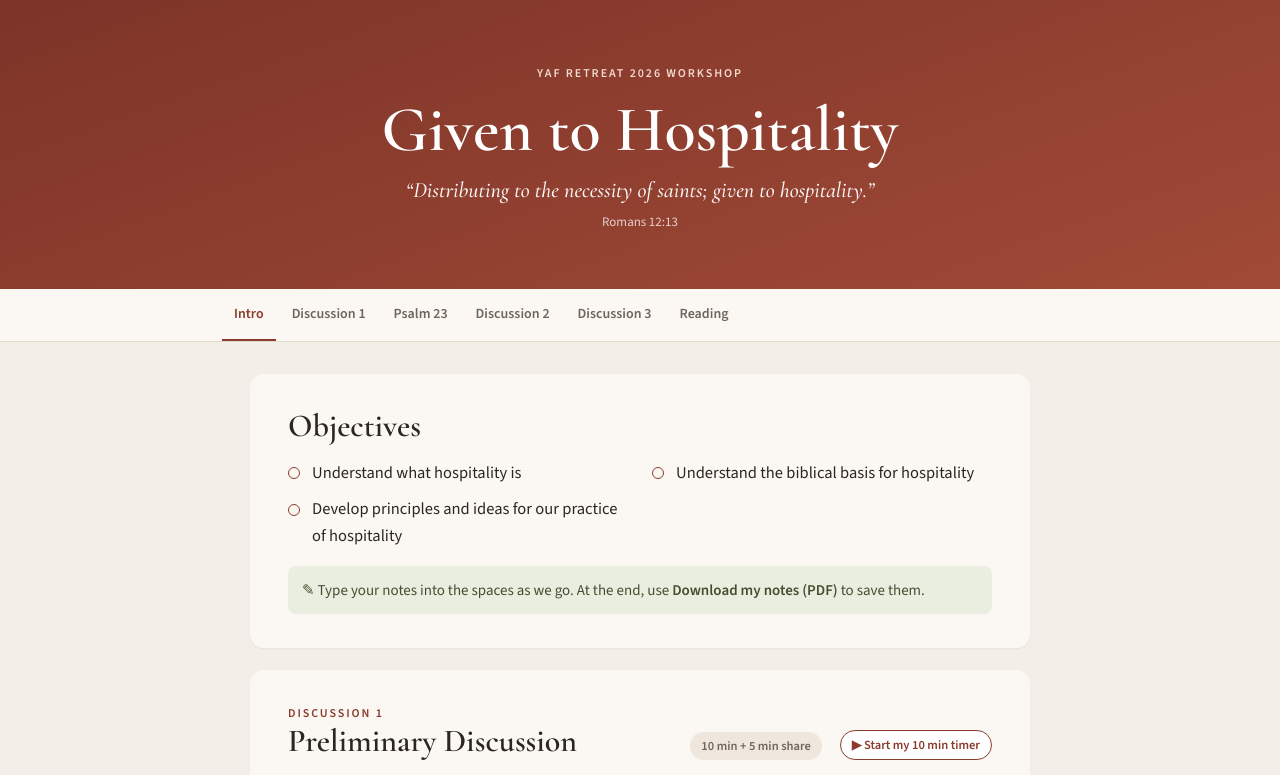
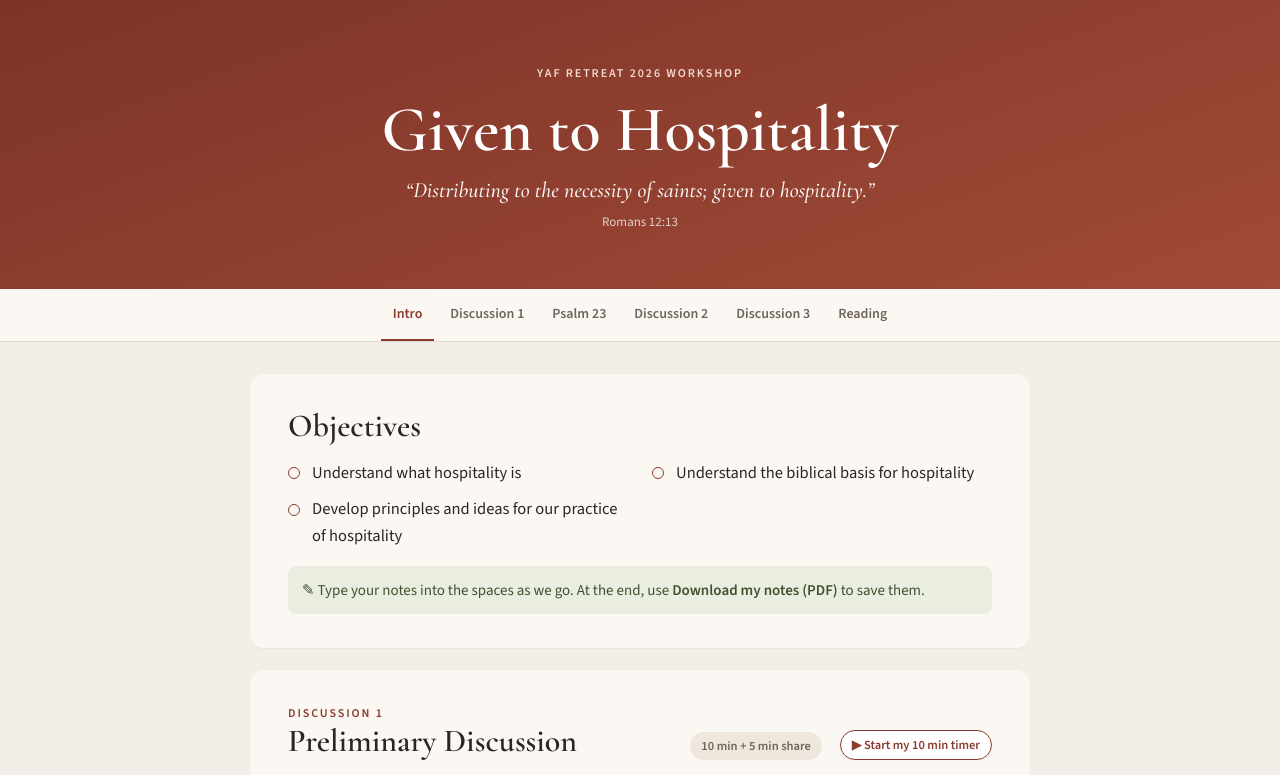
Before and after one commit to shawn-limsq/yaf-hospitality, a plain HTML site: page index.html in a window 1280 px wide. Shown: the top 775 px of the page. Drawn offline with nearby package versions, Linux system fonts and the light colour scheme.

Commit message:
Center the section tabs
Co-Authored-By: Claude Opus 5.5 <noreply@anthropic.com>
Claude-Session: https://claude.ai/code/session_01KQ3zXqcm9SWUvaYi4DGndV

```diff
--- a/index.html
+++ b/index.html
@@ -26,6 +26,8 @@
   /* Nav */
   nav{position:sticky;top:0;z-index:5;background:rgba(251,248,243,.94);backdrop-filter:blur(6px);border-bottom:1px solid var(--line)}
   nav ul{list-style:none;margin:0 auto;padding:0 12px;max-width:860px;display:flex;gap:4px;overflow-x:auto;scrollbar-width:none}
+  nav li:first-child{margin-left:auto}
+  nav li:last-child{margin-right:auto}
   nav a{display:block;padding:14px 12px;font-size:14px;font-weight:600;color:var(--muted);text-decoration:none;white-space:nowrap;border-bottom:2px solid transparent}
   nav a.on,nav a:hover{color:var(--accent);border-bottom-color:var(--accent)}
 
```
